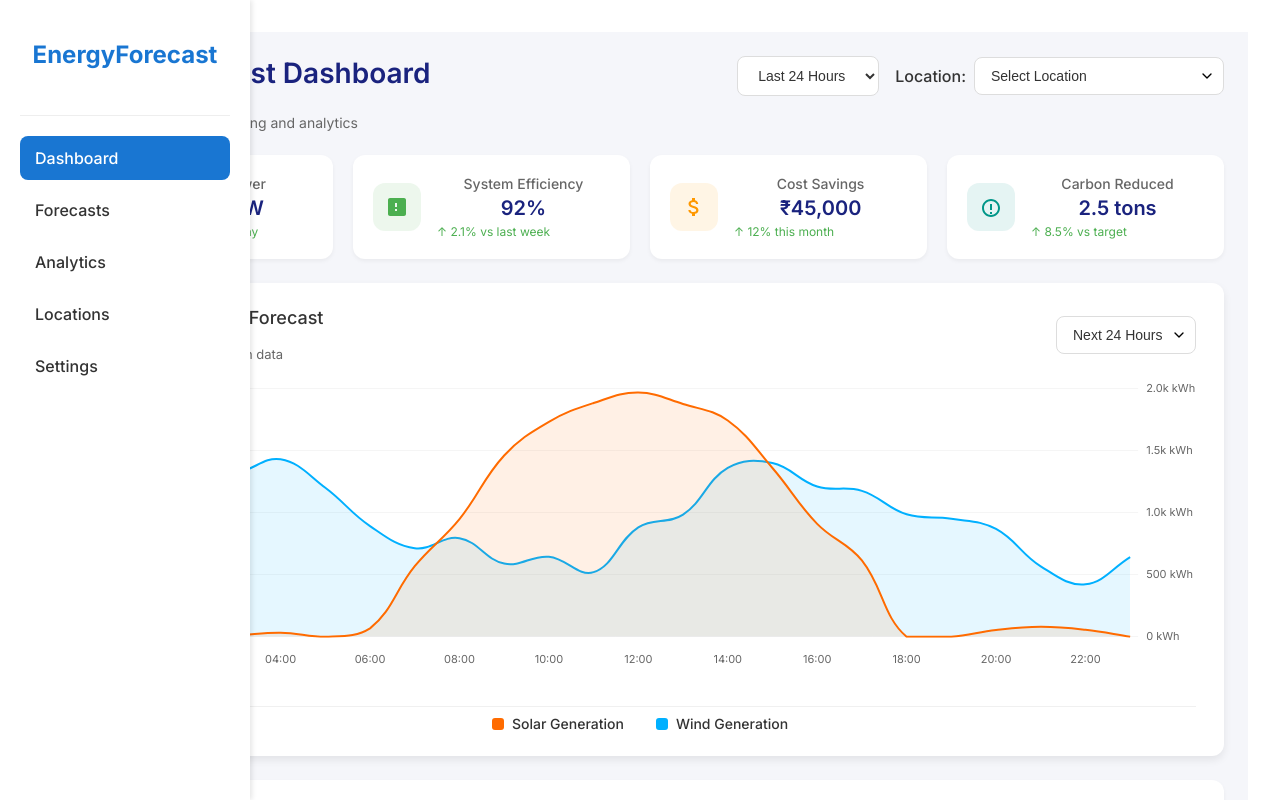
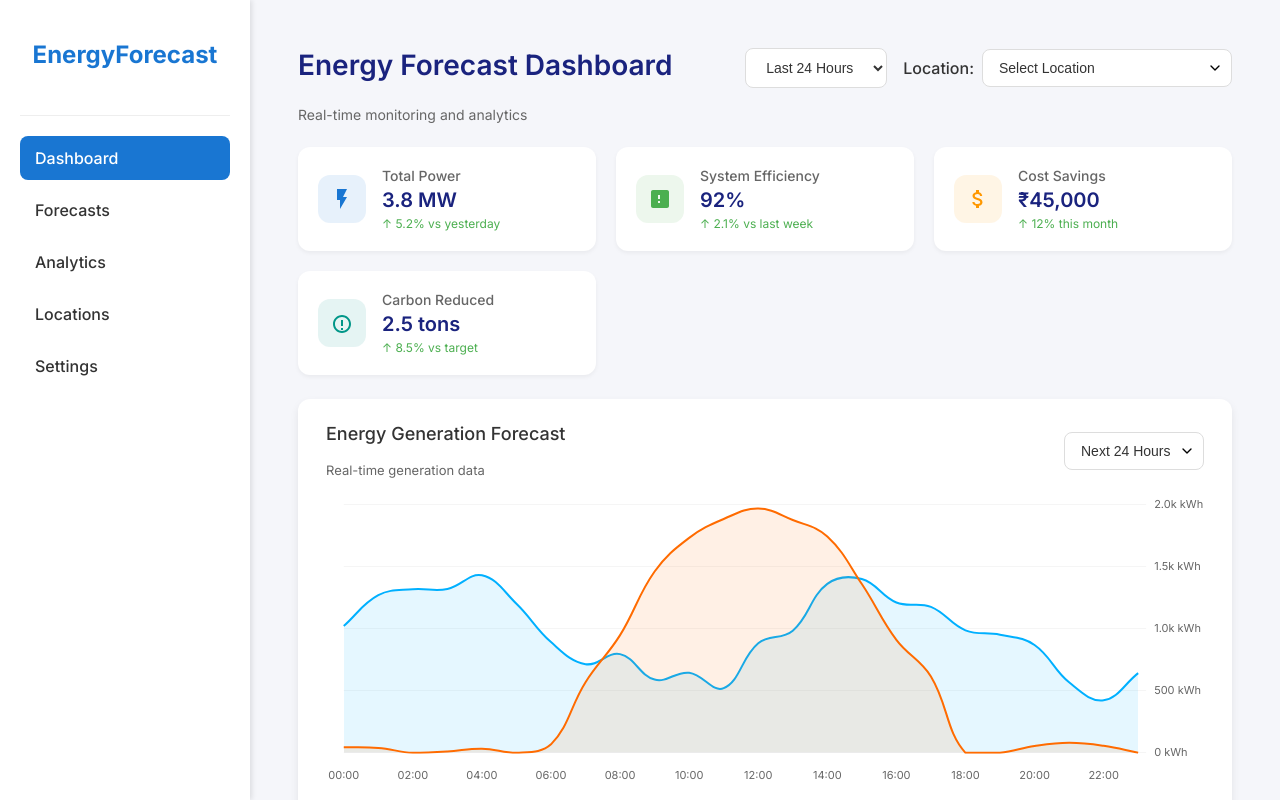
Before and after one commit to bhavishya-06/Null-Void, a React (Vite) app in the folder nullvoid/: page / in a window 1280 px wide. Shown: the top 800 px of the page. Built offline with nearby package versions, Linux system fonts and the light colour scheme.

Commit message:
UI updates and bug fixes

```diff
--- a/nullvoid/src/App.css
+++ b/nullvoid/src/App.css
@@ -12,12 +12,16 @@
   background-color: #f5f6fa;
 }
 
+/* Main content styles */
+.main-content {
+  flex: 1;
+  padding: 2rem;
+  overflow-x: hidden;
+}
+
 #root {
-  display: grid;
-  max-width: 1280px;
-  margin: 0 auto;
-  padding: 2rem;
-  text-align: center;
+  width: 100%;
+  min-height: 100vh;
 }
 
 .logo {
--- a/nullvoid/src/App.jsx
+++ b/nullvoid/src/App.jsx
@@ -9,8 +9,8 @@ function App() {
     <EnergyDataProvider>
       <BrowserRouter>
         <div className="app-container">
-          <Sidebar />
-          <MainContent />
+          <Sidebar className="sidebar" />
+          <MainContent className="main-content" />
         </div>
       </BrowserRouter>
     </EnergyDataProvider>
--- a/nullvoid/src/styles/App.css
+++ /dev/null
@@ -1,5 +0,0 @@
-.app-container {
-  display: flex;
-  min-height: 100vh;
-  background-color: #f5f6fa;
-}
--- a/nullvoid/src/styles/MainContent.css
+++ b/nullvoid/src/styles/MainContent.css
@@ -1,15 +1,13 @@
 .main-content {
   flex: 1;
-  margin-left: var(--sidebar-width);
-  padding: var(--spacing-md);
+  padding: 24px;
   background-color: #f5f6fa;
   min-height: 100vh;
-  max-width: calc(var(--content-max-width) - var(--sidebar-width));
-  transition: margin-left 0.3s ease;
+  overflow-x: hidden;
 }
 
 .main-content > * {
-  max-width: 100%;
+  max-width: 1600px;
   margin: 0 auto;
 }
 
@@ -93,9 +91,8 @@
 /* Responsive adjustments */
 @media (max-width: 768px) {
   .main-content {
-    margin-left: 0;
-    padding: var(--spacing-sm);
-    padding-top: calc(var(--spacing-lg) + 40px); /* Account for hamburger button */
+    padding: 16px;
+    padding-top: calc(16px + 40px); /* Account for hamburger button */
   }
 
   .main-content h1 {
--- a/nullvoid/src/styles/Sidebar.css
+++ b/nullvoid/src/styles/Sidebar.css
@@ -1,19 +1,19 @@
 .sidebar-container {
-  position: fixed;
+  width: 250px;
+  min-width: 250px;
+  height: 100vh;
+  position: sticky;
   top: 0;
-  left: 0;
-  height: 100vh;
+  background-color: #ffffff;
+  box-shadow: 2px 0 5px rgba(0,0,0,0.1);
   z-index: 1000;
-  transition: all 0.3s ease;
 }
 
 .sidebar {
-  width: 250px;
-  height: 100vh;
-  background-color: #ffffff;
+  height: 100%;
   padding: 20px;
-  box-shadow: 2px 0 5px rgba(0,0,0,0.1);
-  transition: transform 0.3s ease;
+  display: flex;
+  flex-direction: column;
 }
 
 .hamburger-btn {
@@ -131,14 +131,19 @@
 }
 
 @media (max-width: 768px) {
+  .sidebar-container {
+    position: fixed;
+    top: 0;
+    left: 0;
+    z-index: 1000;
+    transform: translateX(-250px);
+    transition: transform 0.3s ease;
+  }
+
   .hamburger-btn {
     display: flex;
     justify-content: center;
     align-items: center;
-  }
-
-  .sidebar-container {
-    transform: translateX(-250px);
   }
 
   .sidebar-container.sidebar-open {
@@ -147,5 +152,13 @@
 
   .sidebar-overlay {
     display: block;
+    opacity: 0;
+    visibility: hidden;
+    transition: opacity 0.3s ease, visibility 0.3s ease;
+  }
+
+  .sidebar-overlay.visible {
+    opacity: 1;
+    visibility: visible;
   }
 }
```
